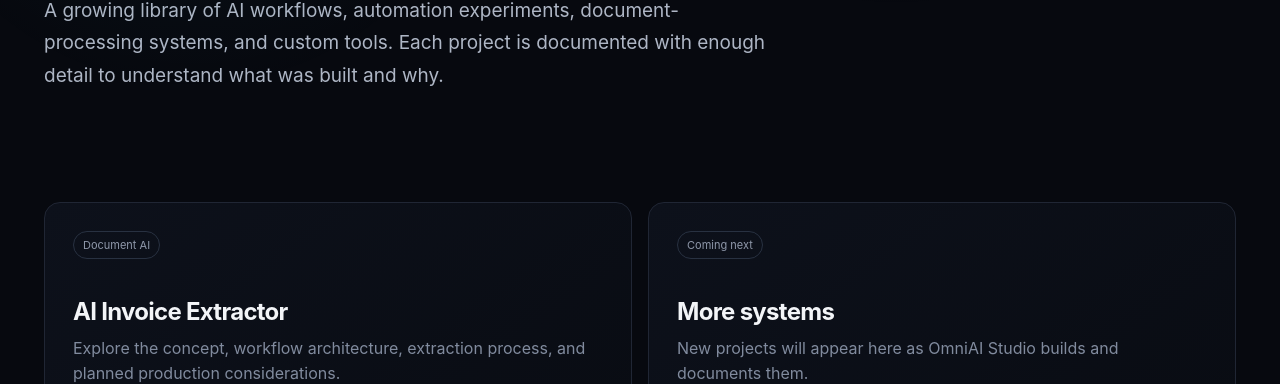
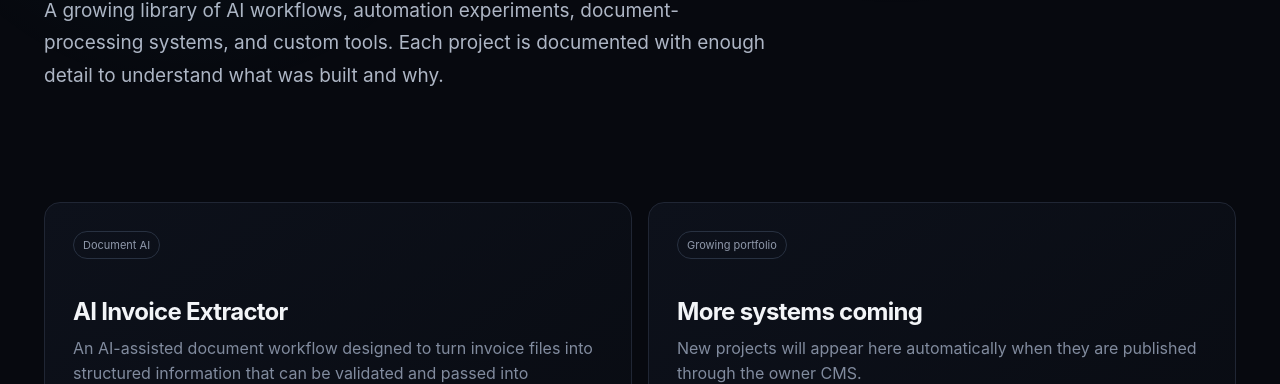
Before and after one commit to shivamsaidane46-lang/OmniAI-Studio, an Astro site: page /work in a window 1280 px wide. Shown: the part 416-800 px from the top of the page. Built offline with nearby package versions, Linux system fonts and the light colour scheme; Astro itself is replaced by a stand-in of ours.

Commit message:
Connect work index to project CMS collection

```diff
--- a/src/pages/work/index.astro
+++ b/src/pages/work/index.astro
@@ -1,6 +1,8 @@
 ---
 import BaseLayout from '../../layouts/BaseLayout.astro';
+import { getCollection } from 'astro:content';
+const projects = (await getCollection('projects')).filter((project) => project.data.status === 'published');
 ---
 <BaseLayout title="Work — OmniAI Studio" description="Explore AI automation, document intelligence, workflow, and intelligent-system projects built by OmniAI Studio." canonical="https://omniaistudio.in/work">
-<div class="page"><p class="eyebrow">WORK</p><h1 class="display">Systems built to solve specific problems.</h1><p class="lead">A growing library of AI workflows, automation experiments, document-processing systems, and custom tools. Each project is documented with enough detail to understand what was built and why.</p><section class="section"><div class="grid"><a class="card" href="/work/ai-invoice-extractor"><span class="tag">Document AI</span><h3>AI Invoice Extractor</h3><p>Explore the concept, workflow architecture, extraction process, and planned production considerations.</p></a><div class="card"><span class="tag">Coming next</span><h3>More systems</h3><p>New projects will appear here as OmniAI Studio builds and documents them.</p></div></div></section></div>
+<div class="page"><p class="eyebrow">WORK</p><h1 class="display">Systems built to solve specific problems.</h1><p class="lead">A growing library of AI workflows, automation experiments, document-processing systems, and custom tools. Each project is documented with enough detail to understand what was built and why.</p><section class="section"><div class="grid">{projects.map((project) => <a class="card" href={`/work/${project.id}`}><span class="tag">{project.data.category}</span><h3>{project.data.title}</h3><p>{project.data.description}</p></a>)}<div class="card"><span class="tag">Growing portfolio</span><h3>More systems coming</h3><p>New projects will appear here automatically when they are published through the owner CMS.</p></div></div></section></div>
 </BaseLayout>
```
